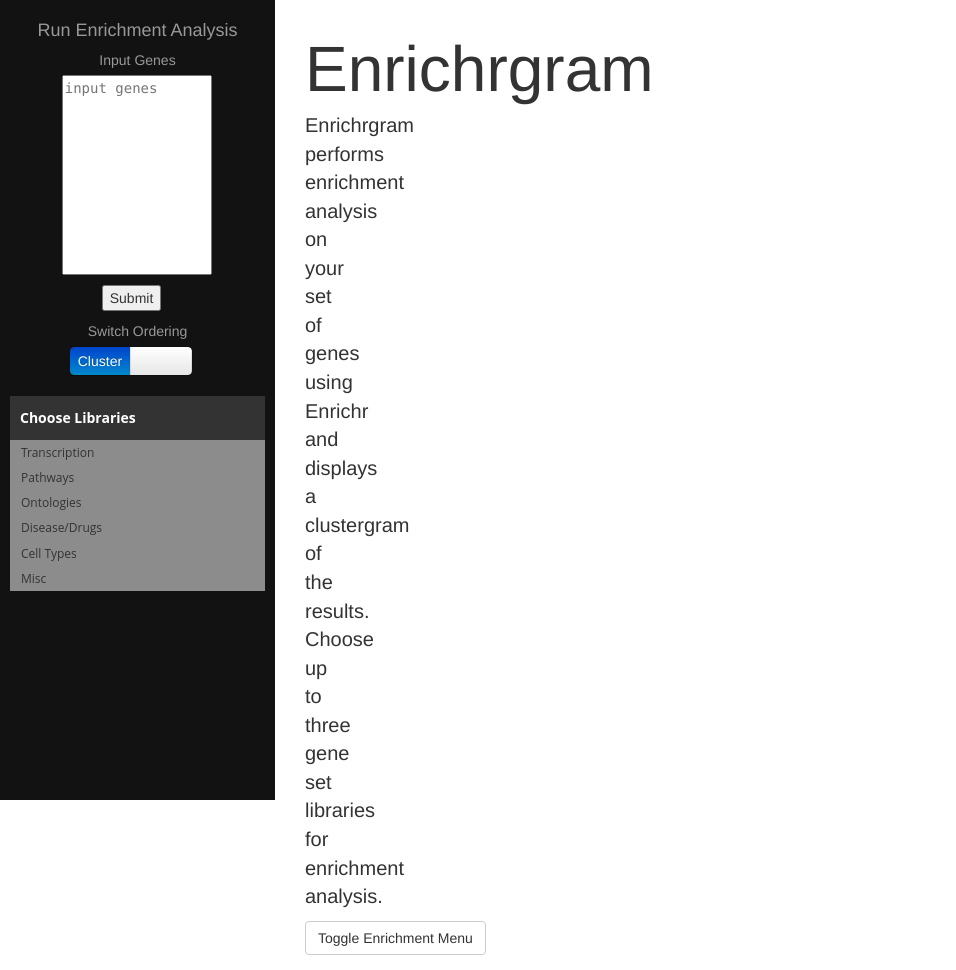
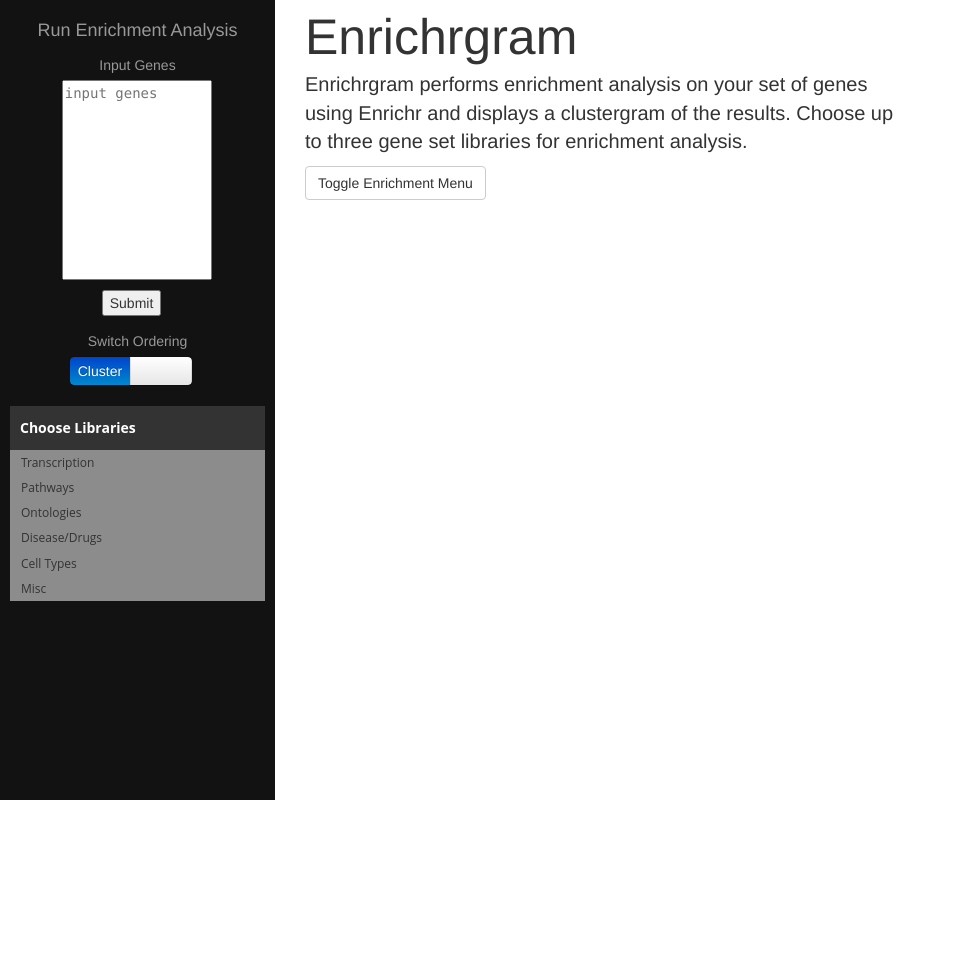
Before and after one commit to MaayanLab/harmonogram, a Flask app: page / in a window 1280 px wide. Shown: the whole page, without its empty margins (0-956 px from the left). After the commit the page ends 800 px from the top, so only its background shows below. Run offline with Flask 2, Linux system fonts and the light colour scheme; some libraries are stand-ins or nearby versions.

Commit message:
cleaning up containers and margins

```diff
--- a/ajax_flask/static/css/custom.css
+++ b/ajax_flask/static/css/custom.css
@@ -52,10 +52,12 @@ body {
 }
 
 h1 {
-  font-size: 64px;
+  font-size: 50px;
   font-weight: 300;
   /*letter-spacing: -2px;*/
-  margin: .3em 0 .1em 0;
+  /*margin: .3em 0 .1em 0;*/
+  margin-top: 10px;
+  margin-bottom: 5px;
 }
 
 h2 {
@@ -452,7 +454,7 @@ li{
   padding-left:30px;
   width:255px;
   text-align: left;
-  /*background:h#BABABA;*/
+  /*background: #BABABA;*/
   border-radius: 0;
 }
 
@@ -490,10 +492,15 @@ li{
   width:50%;
   margin:0 auto;
   text-align: center;
+  padding-top: 5px;
   padding-bottom: 5px;
 }
 
 .initial_paragraph{
   font-size: 20px;
-  width:00px;
+  width:600px;
 }
+
+#main_container{
+  margin-left: 30px;
+}
--- a/ajax_flask/static/lib/css/simple-sidebar.css
+++ b/ajax_flask/static/lib/css/simple-sidebar.css
@@ -40,7 +40,6 @@
 #page-content-wrapper {
     width: 100%;
     position: absolute;
-    padding: 15px;
 }
 
 #wrapper.toggled #page-content-wrapper {
@@ -93,7 +92,7 @@
     background: none;
 }
 
-@media(min-width:768px) {
+/*@media(min-width:768px) {*/
     #wrapper {
         padding-left: 275px;
     }
@@ -111,7 +110,6 @@
     }
 
     #page-content-wrapper {
-        /*padding: 20px;*/
         position: relative;
     }
 
@@ -119,4 +117,4 @@
         position: relative;
         margin-right: 0;
     }
-}
+/*}*/
--- a/ajax_flask/templates/index.html
+++ b/ajax_flask/templates/index.html
@@ -17,7 +17,6 @@
     <!-- Custom CSS -->
     <link href="./static/lib/css/simple-sidebar.css" rel="stylesheet">
 
-    <title>Enrichrgram</title>
     <link rel="stylesheet" href="./static/lib/css//bootstrap.min.css">
     <link rel="stylesheet" href="./static/lib/css/keen-dashboards.css">
     <link rel="stylesheet" href="./static/lib/css/bootstrap-switch.css">
@@ -74,26 +73,25 @@
       <div id="page-content-wrapper">
 
         <!-- Initial Content -->
-      <div class="container-fluid">
+        <!-- used to be class container-fluid -->
+        <div id='main_container'>
           <div class="row">
             <div class="col-lg-12">
 
               <h1>Enrichrgram</h1>
-
               <p class='initial_paragraph'>Enrichrgram performs enrichment analysis on your set of genes using Enrichr and displays a clustergram of the results. Choose up to three gene set libraries for enrichment analysis. </p>
 
-
-
               <a href="#menu-toggle" class="btn btn-default" id="menu-toggle">Toggle Enrichment Menu</a>
-          </div>
-        </div>
-      </div>
 
               <!-- visualization -->
               <div id='row_title'>Input Genes</div>
               <div id='col_title'>Enriched ChEA Transcription Factors</div>
               <div id='svg_div'></div>
               <!-- end visualization -->
+
+            </div>
+          </div>
+        </div>
 
       </div>
       <!-- /#page-content-wrapper -->
```
Lines whose indentation alone changed are shown as unchanged.
